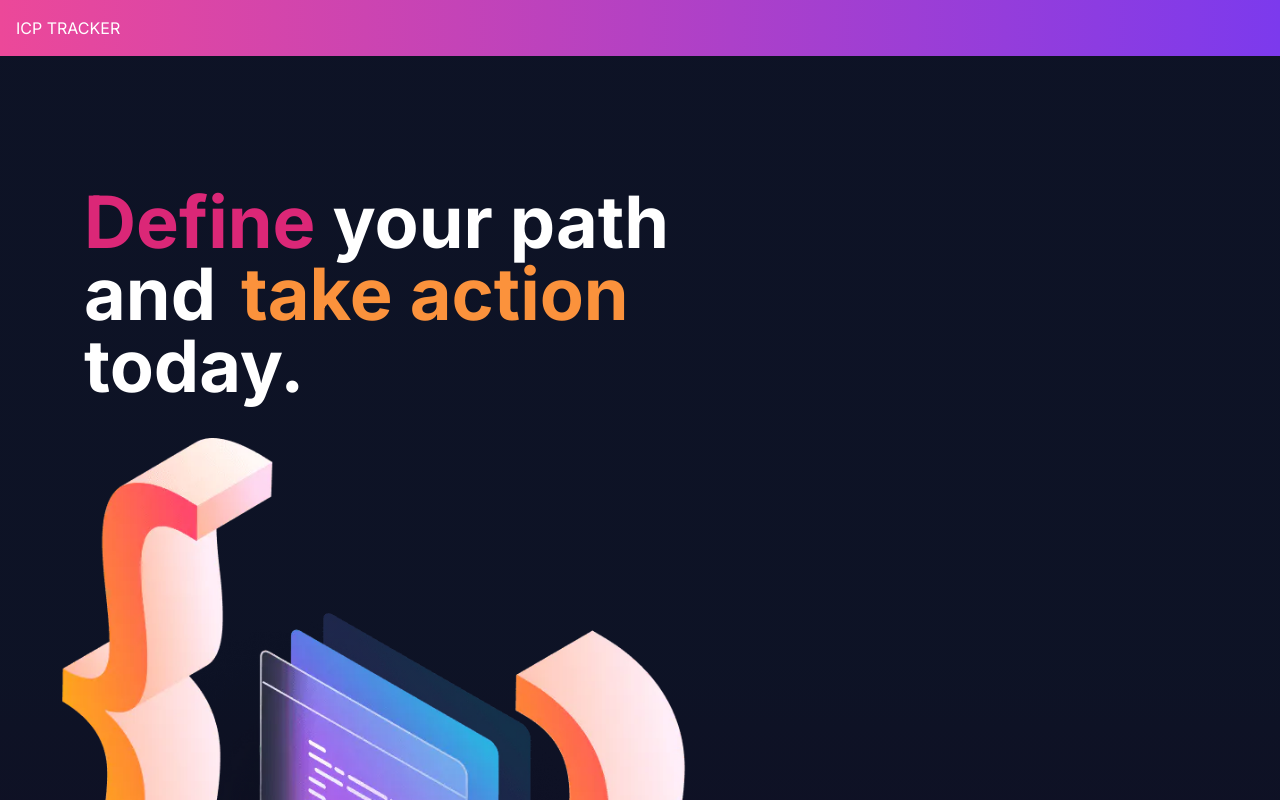
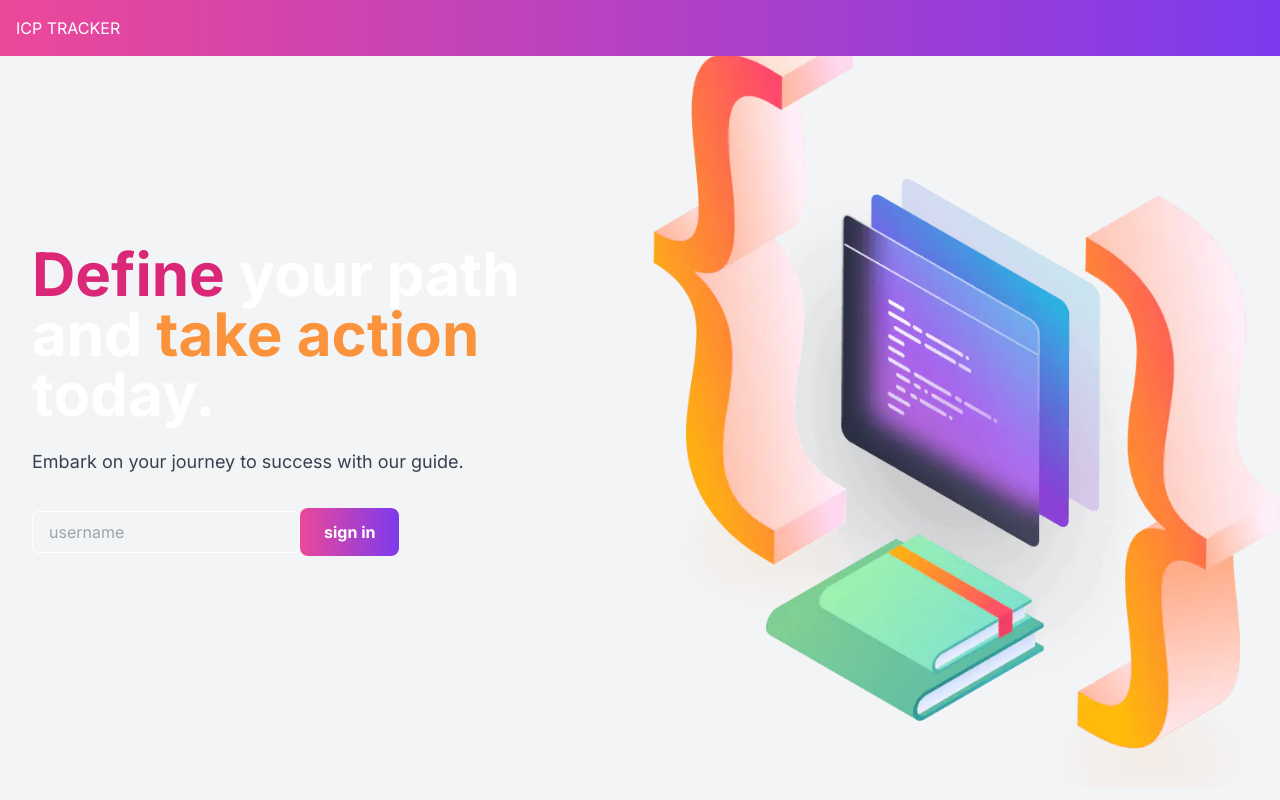
Before and after one commit to R-LaRoi/icp-tracker, a Next.js app: page /sign-in in a window 1280 px wide. Shown: the top 800 px of the page. Built offline with nearby package versions, Linux system fonts and the light colour scheme; no server answers.

Commit message:
tailwindcss

```diff
--- a/src/app/sign-in/page.tsx
+++ b/src/app/sign-in/page.tsx
@@ -1,11 +1,18 @@
+
 import { redirect } from "next/navigation";
 import { cookies } from "next/headers";
 import { getServerSession } from "next-auth";
 import { authOptions } from "@/auth";
 import { Nav } from "../Components/Nav";
+
 import objImg from '../../../public/obj.webp'
 import Image from 'next/image';
+
+
+
+
 export default async function SignIn() {
+
   const session = await getServerSession(authOptions)
   const storeCookies = cookies();
 
@@ -16,18 +23,41 @@ export default async function SignIn() {
   const csrfTokenCookie = `${process.env.NODE_ENV === 'production' ? '__Host-' : ''}next-auth.csrf-token`;
 
   const csrfToken = storeCookies.get(csrfTokenCookie)?.value.split('|')[0]
+
+
+
   return (
     <section className="">
       <Nav />
-      <div className='header-txt'>
-        <div className="text-7xl font-bold m-4 p-5">
-          <span className='text-pink-600'>Define </span>your path and  <span className='text-orange-400 mx-2'>take action </span>
-          <span className=''>today.</span>
+      <div className="flex flex-col md:flex-row items-center justify-between min-h-screen bg-gray-100">
+        <div className="w-full md:w-1/2 p-8">
+          <h1 className="text-4xl md:text-6xl font-bold mb-6">
+            <span className="text-pink-600">Define </span>your path and{' '}
+            <span className="text-orange-400">take action </span>
+            <span>today.</span>
+          </h1>
+          <p className="text-lg text-gray-700 mb-8">
+            Embark on your journey to success with our guide.
+          </p>
 
+          <form className='' method="post" action="/api/auth/callback/credentials">
+            <input name="csrfToken" type='hidden' defaultValue={csrfToken} />
+
+            <input
+              className="bg-transparent border border-white rounded-md px-4 py-2 text-white placeholder-white::placeholder focus:outline-none focus:ring-2 focus:ring-white focus:border-transparent"
+              placeholder="username " type="password" name='password'></input>
+            <button className="bg-gradient-to-r from-pink-500 to-violet-600 text-white font-bold py-3 px-6 rounded-lg transition duration-300" type='submit'>sign in </button>
+          </form >
         </div>
-        <Image src={objImg} alt="colored logo squares" />
 
+        <div className="w-full md:w-1/2">
+          <Image
+            src={objImg}
+            alt="colored logo squares"
+          />
+        </div>
       </div>
+
 
     </section>
   )
```
